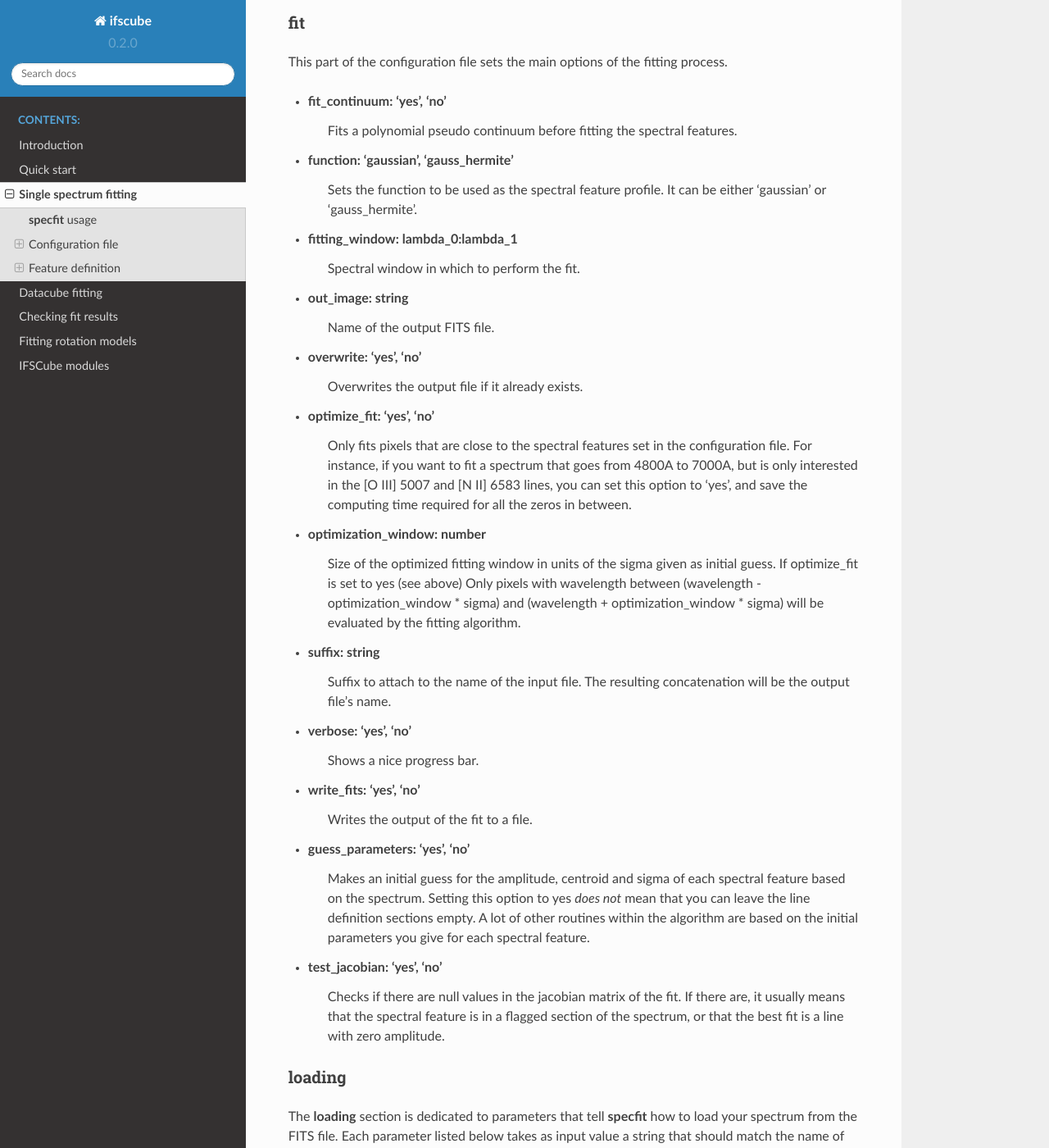
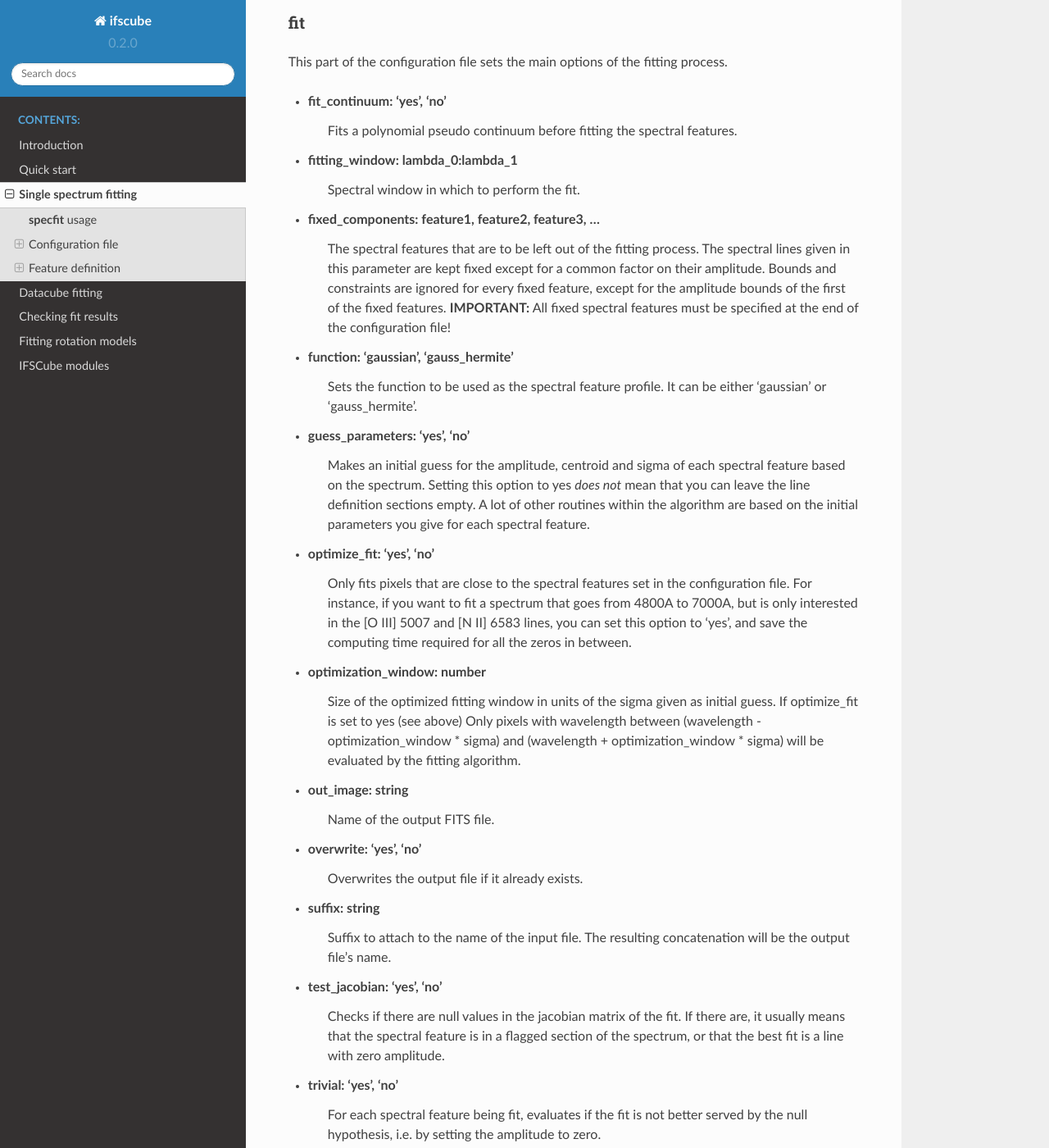
Before and after one commit to danielrd6/ifscube, a Sphinx documentation site: the page built from docs/oned_fit.rst, in a window 1280 px wide and 1400 px high, scrolled down 926 px. Shown: the whole window at 82% size. Built offline with Sphinx 7.4.7 and the Read the Docs theme 2.0.0, drawn with Linux system fonts in a browser that asks for light colours.

Commit message:
Added fixed_components explanation.

```diff
--- a/docs/oned_fit.rst
+++ b/docs/oned_fit.rst
@@ -50,16 +50,25 @@ process.
 
 * fit_continuum: 'yes', 'no'
     Fits a polynomial pseudo continuum before fitting the spectral features.
-
+* fitting_window: lambda_0:lambda_1
+    Spectral window in which to perform the fit.
+* fixed_components: feature1, feature2, feature3, ...
+    The spectral features that are to be left out of the fitting process.
+    The spectral lines given in this parameter are kept fixed except for a
+    common factor on their amplitude. Bounds and constraints are ignored for
+    every fixed feature, except for the amplitude bounds of the first of the
+    fixed features.
+    **IMPORTANT:** All fixed spectral features must be specified at the end of the
+    configuration file!
 * function: 'gaussian', 'gauss_hermite'
     Sets the function to be used as the spectral feature profile. It can be
     either 'gaussian' or 'gauss_hermite'.
-* fitting_window: lambda_0:lambda_1
-    Spectral window in which to perform the fit.
-* out_image: string
-    Name of the output FITS file.
-* overwrite: 'yes', 'no'
-    Overwrites the output file if it already exists.
+* guess_parameters: 'yes', 'no'
+    Makes an initial guess for the amplitude, centroid and sigma of each
+    spectral feature based on the spectrum. Setting this option to yes
+    *does not* mean that you can leave the line definition sections empty. A lot
+    of other routines within the algorithm are based on the initial parameters you
+    give for each spectral feature.
 * optimize_fit: 'yes', 'no'
     Only fits pixels that are close to the spectral features set in the
     configuration file. For instance, if you want to fit a spectrum that goes from
@@ -71,23 +80,25 @@ process.
     guess. If optimize_fit is set to yes (see above) Only pixels with wavelength
     between (wavelength - optimization_window * sigma) and (wavelength +
     optimization_window * sigma) will be evaluated by the fitting algorithm.
+* out_image: string
+    Name of the output FITS file.
+* overwrite: 'yes', 'no'
+    Overwrites the output file if it already exists.
 * suffix: string
     Suffix to attach to the name of the input file. The resulting concatenation
     will be the output file's name.
+* test_jacobian: 'yes', 'no'
+    Checks if there are null values in the jacobian matrix of the fit. If there
+    are, it usually means that the spectral feature is in a flagged section of
+    the spectrum, or that the best fit is a line with zero amplitude.
+* trivial: 'yes', 'no'
+    For each spectral feature being fit, evaluates if the fit is not better
+    served by the null hypothesis, i.e. by setting the amplitude to zero.
 * verbose: 'yes', 'no'
     Shows a nice progress bar.
 * write_fits: 'yes', 'no'
     Writes the output of the fit to a file.
-* guess_parameters: 'yes', 'no'
-    Makes an initial guess for the amplitude, centroid and sigma of each
-    spectral feature based on the spectrum. Setting this option to yes
-    *does not* mean that you can leave the line definition sections empty. A lot
-    of other routines within the algorithm are based on the initial parameters you
-    give for each spectral feature.
-* test_jacobian: 'yes', 'no'
-    Checks if there are null values in the jacobian matrix of the fit. If there
-    are, it usually means that the spectral feature is in a flagged section of
-    the spectrum, or that the best fit is a line with zero amplitude.
+
 
 loading
 -------
```
